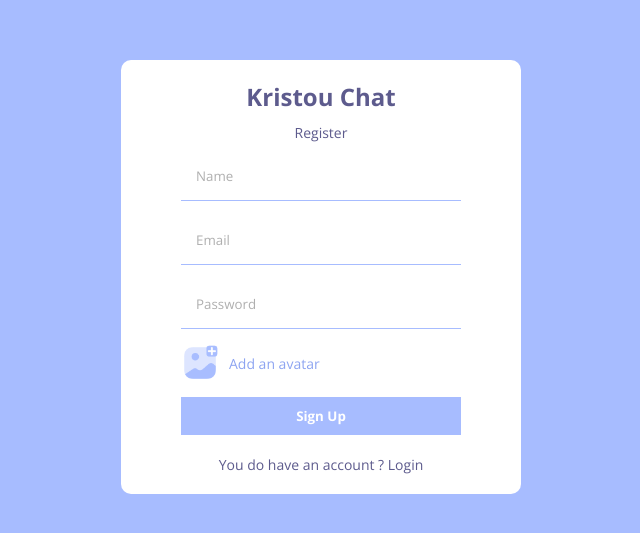
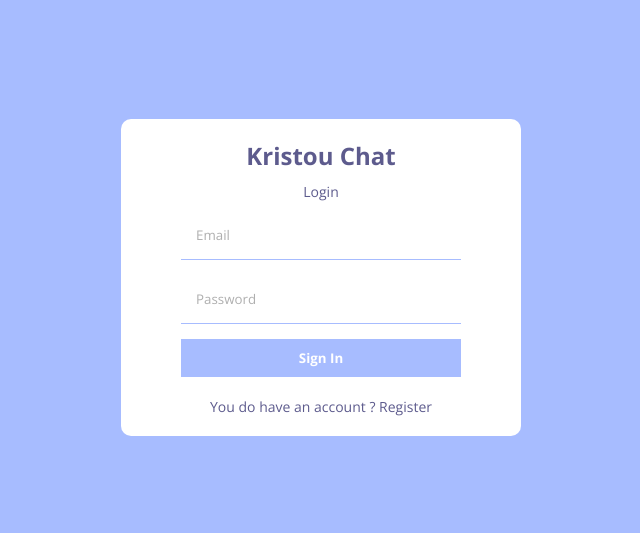
Before and after one commit to Christouu/chatApp, a React (Create React App) app in the folder reactchatapp/: page / in a window 1280 px wide. Shown: the part 123-656 px from the top of the page, without its empty margins (319-959 px from the left). Built offline with nearby package versions, Linux system fonts and the light colour scheme.

Commit message:
created login and register pages

```diff
--- a/reactchatapp/src/App.tsx
+++ b/reactchatapp/src/App.tsx
@@ -1,9 +1,11 @@
+import Login from "./pages/Login/Login";
 import Register from "./pages/Register/Register";
 
 function App() {
   return (
     <div>
-      <Register />
+      {/* <Register /> */}
+      <Login />
     </div>
   );
 }
--- /dev/null
+++ b/reactchatapp/src/pages/Login/Login.scss
@@ -0,0 +1,75 @@
+.formContainer {
+    background-color: #a7bcff;
+    height: 100vh;
+    display: flex;
+    align-items: center;
+    justify-content: center;
+
+
+    .formWrapper {
+        background-color: white;
+        padding: 20px 60px;
+        border-radius: 10px;
+        display: flex;
+        flex-direction: column;
+        gap: 10px;
+        align-items: center;
+
+        .logo {
+            color: #5d5b8d;
+            font-weight: bold;
+            font-size: 24px;
+        }
+
+        .title {
+            color: #5d5b8d;
+            font-size: 14px;
+        }
+
+        form {
+            display: flex;
+            flex-direction: column;
+            gap: 15px;
+
+
+            input {
+                padding: 15px;
+                border: none;
+                border-bottom: 1px solid #a7bcff;
+                width: 250px;
+
+                &::placeholder {
+                    color: rgb(175, 175, 175);
+                }
+            }
+
+            label {
+                display: flex;
+                align-items: center;
+                gap: 10px;
+                color: #8da4f1;
+                font-size: 14px;
+                cursor: pointer;
+
+                img{
+                    width: 38px;
+                }
+            }
+
+            button {
+                background-color: #a7bcff;
+                color: white;
+                padding: 10px;
+                font-weight: bold;
+                border: none;
+                cursor: pointer;
+            }
+        }
+
+        p {
+            color: #5d5b8d;
+            font-size: 14px;
+            margin-top: 10px;
+        }
+    }
+}
--- /dev/null
+++ b/reactchatapp/src/pages/Login/Login.tsx
@@ -0,0 +1,21 @@
+import "./Login.scss";
+import Add from "../../image/addAvatar.png";
+
+const Login = () => {
+  return (
+    <div className="formContainer">
+      <div className="formWrapper">
+        <h1 className="logo">Kristou Chat</h1>
+        <span className="title">Login</span>
+        <form>
+          <input type="email" placeholder="Email" />
+          <input type="password" placeholder="Password" />
+          <button>Sign In</button>
+        </form>
+        <p>You do have an account ? Register</p>
+      </div>
+    </div>
+  );
+};
+
+export default Login;
```
